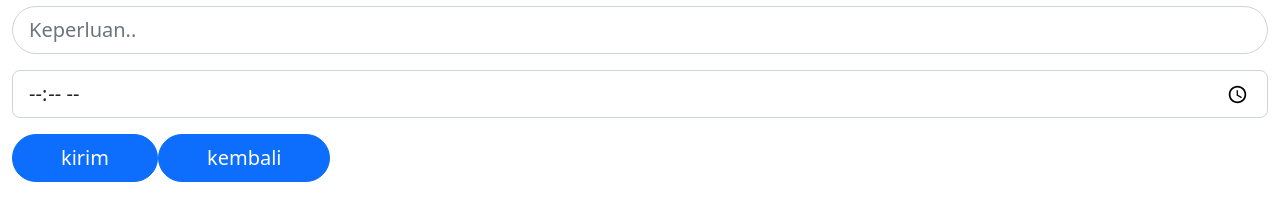
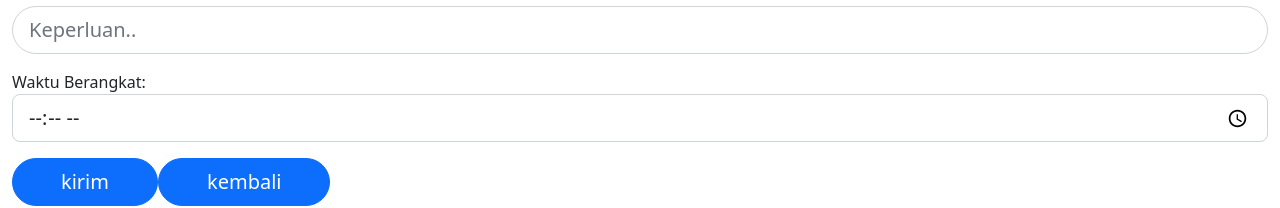
Before and after one commit to DANA-FAMILY/Piket_Guru, a Nuxt app: page /rekapizinsiswa/siswa in a window 1280 px wide. Shown: the part 338-546 px from the top of the page. Built offline with nearby package versions, Linux system fonts and the light colour scheme; no server answers; the database is empty.

Commit message:
Update siswa.vue

```diff
--- a/pages/rekapizinsiswa/siswa.vue
+++ b/pages/rekapizinsiswa/siswa.vue
@@ -21,6 +21,7 @@
         <input v-model="form.keperluan" type="text" class="form-control form-control-lg rounded-5" placeholder="Keperluan..">
       </div>
       <div class="mb-3">
+        <label for="waktu">Waktu Berangkat:</label>
         <input v-model="form.waktu" type="time" placeholder="waktu kembali" class="form-control form-control-lg rounded-3">
       </div>
       <div class="kirim col-lg-6 d-flex justify-content-start">
```
